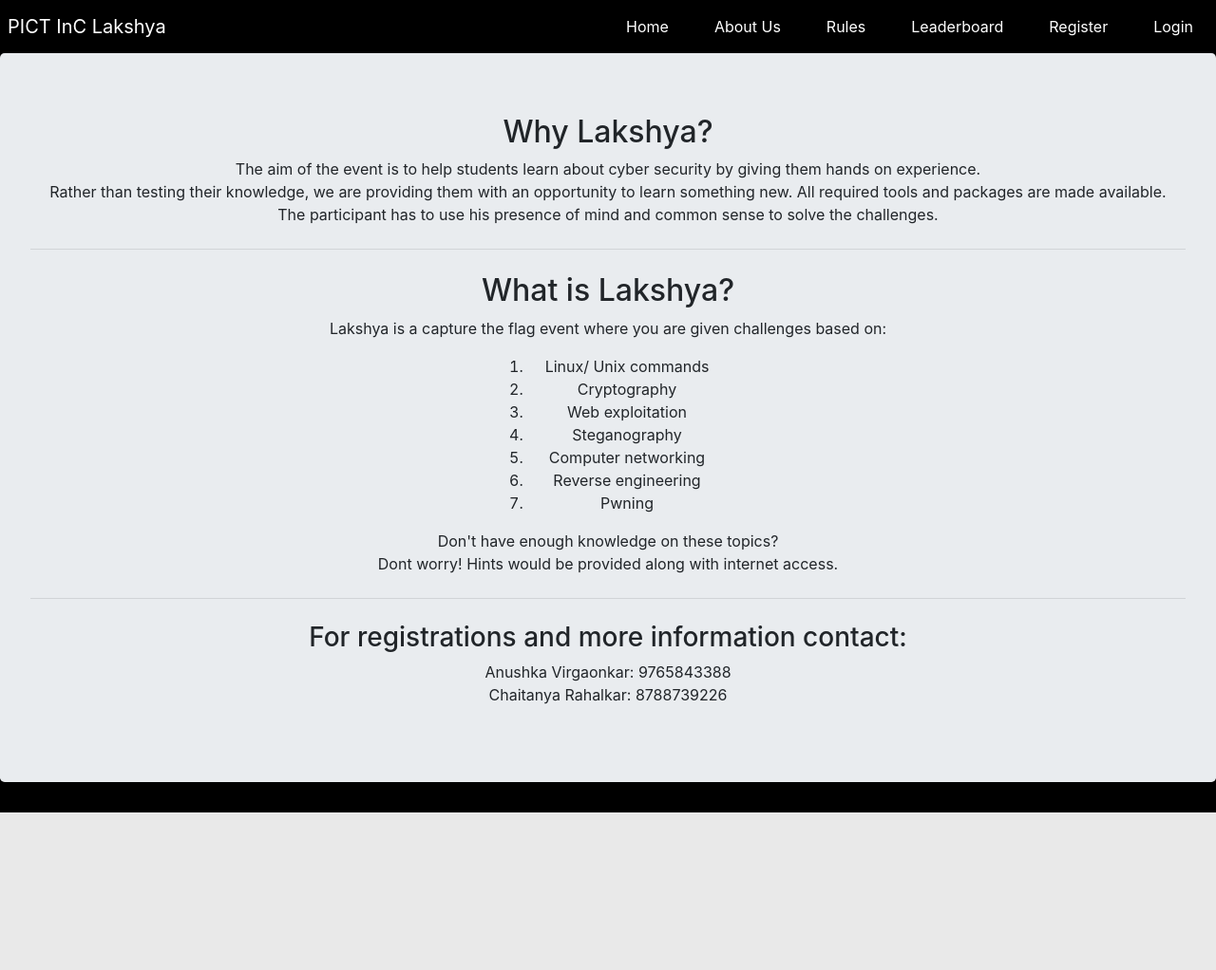
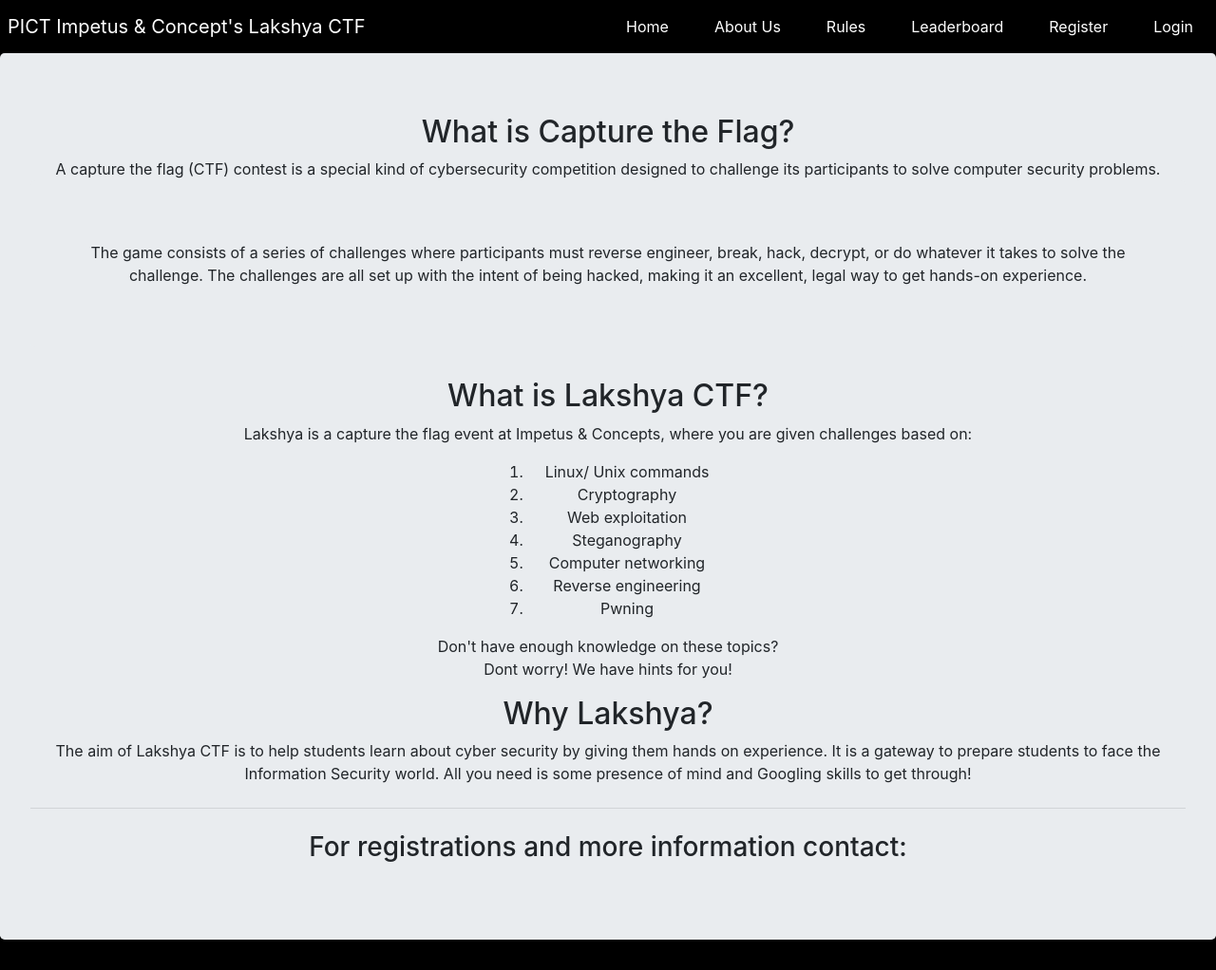
Before and after one commit to Lakshya-CTF/weekly-ctf-challenges-website, a Django app: page /aboutus/ in a window 1280 px wide. Shown: the whole page at 95% size. Before the commit the page ends 856 px from the top, so only its background shows below. Run offline with Django 3.2, Linux system fonts and the light colour scheme; some libraries are stand-ins or nearby versions.

Commit message:
Update about page

```diff
--- a/app/templates/app/aboutus.html
+++ b/app/templates/app/aboutus.html
@@ -15,7 +15,7 @@
 <body style="background-color:black;">
 <nav class="desktop-nav" style="background-color:rgb(0,0,0);">
 <div class="d-flex bd-highlight">
-  <div class="p-2 flex-grow-1 bd-highlight"><a class="navbar-brand" href="/" style="color:white;">PICT InC Lakshya</a></div>
+  <div class="p-2 flex-grow-1 bd-highlight"><a class="navbar-brand" href="/" style="color:white;">PICT Impetus & Concept's Lakshya CTF</a></div>
   <div class="p-2 bd-highlight"><a class="nav-link" href="/"  style="color:white;">Home</a></div>
   <div class="p-2 bd-highlight"><a class="nav-link" href="/aboutus"  style="color:white;">About Us</a></div>
   <div class="p-2 bd-highlight"><a class="nav-link" href="/rules"  style="color:white;">Rules</a></div>
@@ -34,7 +34,7 @@
 </nav>
 <nav class="mobile-nav navbar navbar-inverse">
     <div class="container-fluid">
-      <div class="p-2 flex-grow-1 bd-highlight"><a class="navbar-brand" href="#" style="color:white;">PICT InC Lakshya</a></div>
+      <div class="p-2 flex-grow-1 bd-highlight"><a class="navbar-brand" href="#" style="color:white;">PICT Impetus & Concept's Lakshya</a></div>
           <button type="button" class="navbar-toggle" data-toggle="collapse" data-target="#myNavbar" style="border: none; background-color:black">
           <i style="color:white;font-size: 25px" class="fa fa-bars" aria-hidden="true"></i>
         </button>
@@ -50,16 +50,15 @@
     </div>
   </nav>
 <div class="jumbotron" style="text-align: center;" >
-      <h2> Why Lakshya?</h2>
-    <p style="text-align: center; margin:auto;"> The aim of the event is to help students learn about cyber security by giving them hands on experience.
+      <h2> What is Capture the Flag? </h2>
+      <p style="text-align: center; margin:auto;">
+        A capture the flag (CTF) contest is a special kind of cybersecurity competition designed to challenge its participants to solve computer security problems.
       </p>
-    <p style="text-align: center; margin:auto;">
-     Rather than testing their knowledge, we are providing them with an opportunity to learn something new. All required tools and packages are made available.
+      <p class="jumbotron" style="text-align: center;">
+        The game consists of a series of challenges where participants must reverse engineer, break, hack, decrypt, or do whatever it takes to solve the challenge. The challenges are all set up with the intent of being hacked, making it an excellent, legal way to get hands-on experience.
       </p>
-   <p style="text-align: center; margin:auto;"> The participant has to use his presence of mind and common sense to solve the challenges.</p>
-     <hr class="my-4">
-    <h2> What is Lakshya?</h2>
-  <p> Lakshya is a capture the flag event where you are given challenges based on:
+      <h2> What is Lakshya CTF?</h2>
+      <p> Lakshya is a capture the flag event at Impetus & Concepts, where you are given challenges based on:
     <ol style="margin:auto; width: 250px;">
       <li> Linux/ Unix commands</li>
       <li> Cryptography </li>
@@ -69,10 +68,13 @@
       <li> Reverse engineering </li>
       <li> Pwning </li>
     </ol></p>
-    <p>Don't have enough knowledge on these topics?<br>Dont worry! Hints would be provided along with internet access. </p>
+    <p>Don't have enough knowledge on these topics?<br>Dont worry! We have hints for you! </p>
+      <h2> Why Lakshya?</h2>
+    <p style="text-align: center; margin:auto;"> The aim of Lakshya CTF is to help students learn about cyber security by giving them hands on experience. It is a gateway to prepare students to face the Information Security world. All you need is some presence of mind and Googling skills to get through!
+    </p>
 <hr class="my-4">
   <h3> For registrations and more information contact:</h3>
-  <p>Anushka Virgaonkar: 9765843388<br>Chaitanya Rahalkar: 8788739226</p>
+  <p></p>
 </div>
 </body>
 </html>
```
Also changed, not shown: app/templates/app/index.html (+4 -4 lines). Lines whose indentation alone changed are shown as unchanged.
